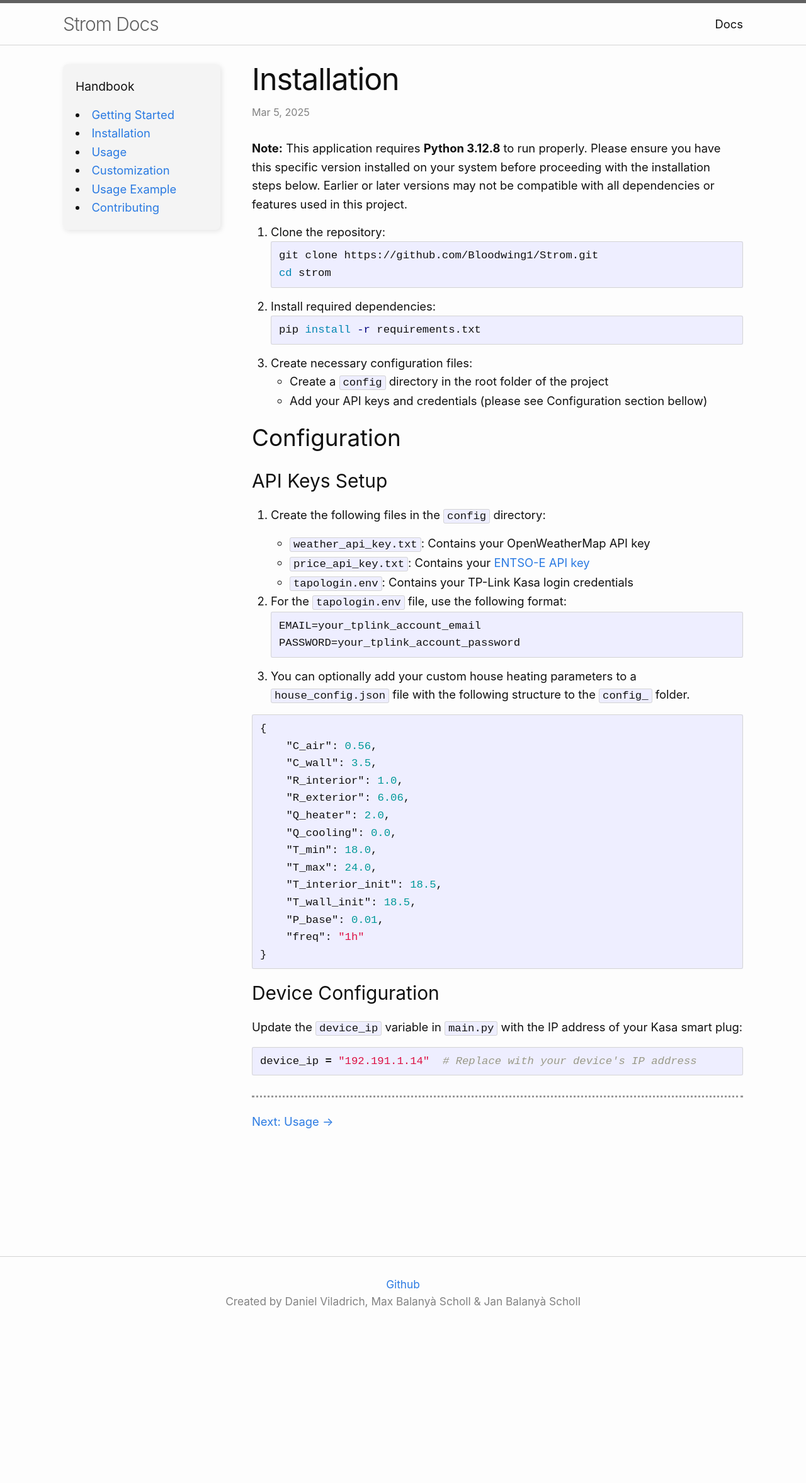
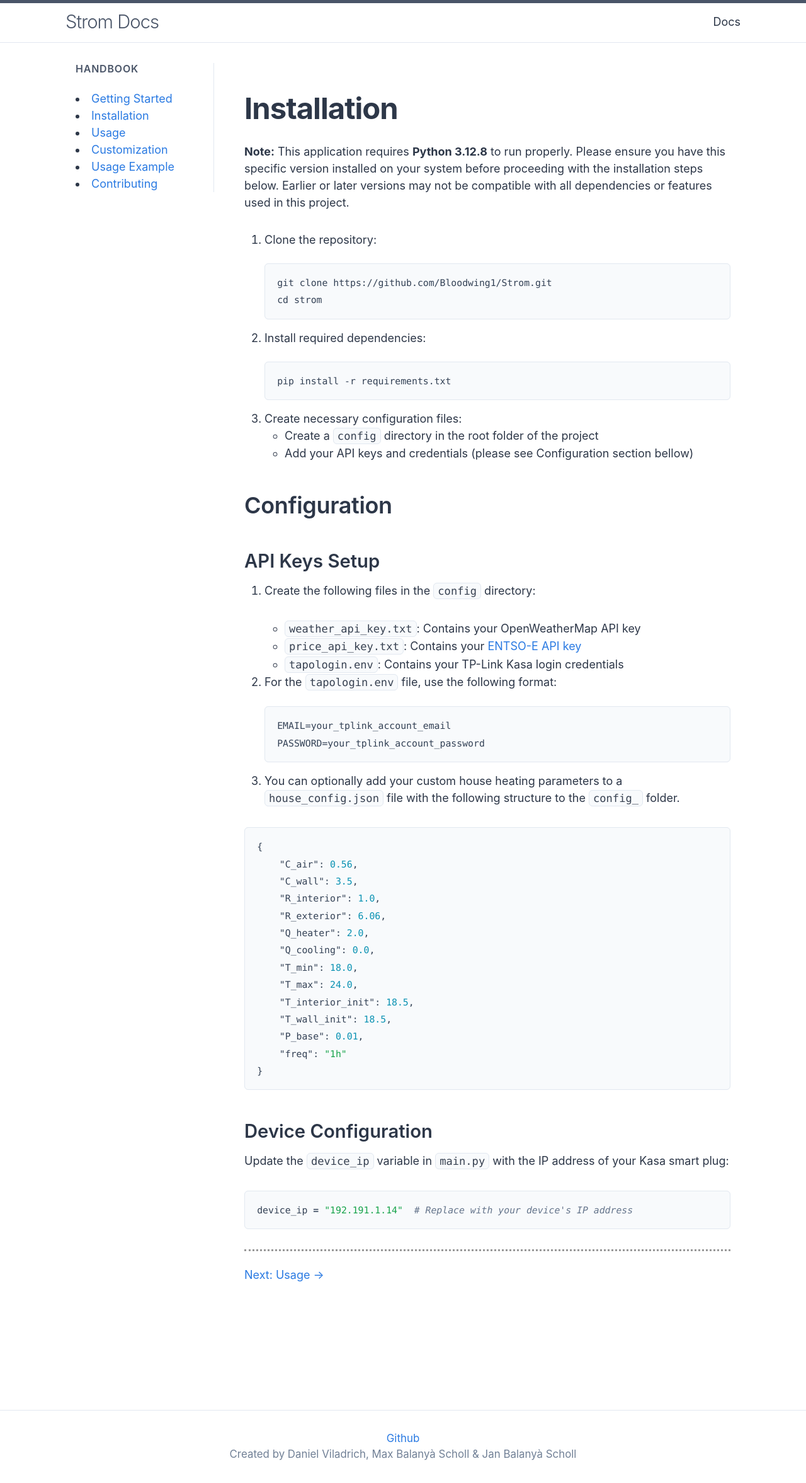
Before and after one commit to janbsc4/strom-docs, a Jekyll site: the page built from _posts/2025-03-05-installation.md, in a window 1280 px wide. Shown: the whole page at 63% size. Built offline with Jekyll 4.4.1, drawn with Linux system fonts in a browser that asks for light colours; before the commit the page ends 2110 px from its top, so only the background shows below that.

Commit message:
Layout changes for docs section

```diff
--- a/_layouts/post.html
+++ b/_layouts/post.html
@@ -5,14 +5,6 @@ layout: default
 
   <header class="post-header">
     <h1 class="post-title p-name" itemprop="name headline">{{ page.title | escape }}</h1>
-    <p class="post-meta">
-      <time class="dt-published" datetime="{{ page.date | date_to_xmlschema }}" itemprop="datePublished">
-        {%- assign date_format = site.minima.date_format | default: "%b %-d, %Y" -%}
-        {{ page.date | date: date_format }}
-      </time>
-      {%- if page.author -%}
-        • <span itemprop="author" itemscope itemtype="http://schema.org/Person"><span class="p-author h-card" itemprop="name">{{ page.author }}</span></span>
-      {%- endif -%}</p>
   </header>
 
   <div class="post-content e-content" itemprop="articleBody">
--- a/assets/css/base.css
+++ b/assets/css/base.css
@@ -34,6 +34,10 @@ h1, h2, h3, h4, h5, h6, p, blockquote, pre, ul, ol, dl, figure {
   word-wrap: break-word; /* Fallback */
 }
 
+p, blockquote, pre, ul, ol, dl, figure {
+  margin-bottom: var(--spacing-unit);
+}
+
 /* Main element */
 main {
   display: block;
@@ -67,15 +71,37 @@ li > ol {
 
 /* Headings */
 h1, h2, h3, h4, h5, h6 {
-  font-weight: var(--base-font-weight);
-  overflow-wrap: break-word; /* Ensure headings wrap */
-  word-wrap: break-word;
+  font-weight: 600;
+  line-height: 1.2;
+  margin-top: calc(var(--spacing-unit) * 1.5);
+  margin-bottom: calc(var(--spacing-unit) * 0.5);
+}
+
+h1 {
+  font-size: 2.5rem;
+  font-weight: 700;
+  letter-spacing: -0.02em;
+}
+
+h2 {
+  font-size: 2rem;
+  letter-spacing: -0.01em;
+}
+
+h3 {
+  font-size: 1.5rem;
+}
+
+h4 {
+  font-size: 1.25rem;
 }
 
 /* Links */
 a {
   color: var(--brand-color);
   text-decoration: none;
+  border-bottom: 1px solid transparent;
+  transition: border-color 0.2s;
   overflow-wrap: break-word; /* Ensure links wrap */
   word-wrap: break-word;
 }
@@ -85,8 +111,8 @@ a:visited {
 }
 
 a:hover {
-  color: var(--text-color);
-  text-decoration: underline;
+  border-bottom-color: currentColor;
+  text-decoration: none;
 }
 
 .social-media-list a:hover {
@@ -115,29 +141,33 @@ blockquote > :last-child {
 
 /* Code formatting */
 pre, code {
-  font-size: calc(var(--base-font-size) * 0.9375);
+  font-size: calc(var(--base-font-size) * 0.95);
   border: 1px solid var(--grey-color-light);
-  border-radius: 3px;
-  background-color: #eef;
-  overflow-x: auto; /* Retain horizontal scrolling for code */
-  white-space: pre-wrap; /* Wrap long lines in pre */
-  word-wrap: break-word; /* Fallback */
-  max-width: 100%; /* Prevent overflow */
-  box-sizing: border-box; /* Include borders/padding in width */
+  border-radius: 6px;
+  background-color: #f8fafc;
+  font-family: ui-monospace, SFMono-Regular, Menlo, Monaco, Consolas, monospace;
+  line-height: 1.6;
 }
 
 code {
-  padding: 1px 5px;
+  padding: 2px 6px;
+  color: #374151;
 }
 
 pre {
-  padding: 8px 12px;
+  padding: 1rem 1.2rem;
+  margin: 1.5rem 0;
+  overflow-x: auto;
+  border: 1px solid #e2e8f0;
+  background: #f8fafc;
 }
 
 pre > code {
   border: 0;
-  padding-right: 0;
-  padding-left: 0;
+  padding: 0;
+  background: transparent;
+  font-size: 0.925rem;
+  color: #334155;
 }
 
 /* Wrapper */
--- a/assets/css/main.css
+++ b/assets/css/main.css
@@ -64,47 +64,55 @@ hr {
 
 .content-container {
   display: flex;
-  gap: 50px;
+  gap: 3rem;
   align-items: flex-start;
-  max-width: 1200px;
+  max-width: 1100px;
   margin: 0 auto;
-  box-sizing: border-box; /* Ensure container respects its own padding */
+  box-sizing: border-box;
+  padding: 0 1rem;
 }
 
 .sidebar {
-  width: 250px;
+  width: 220px;
   flex-shrink: 0;
-  background: #f4f4f4;
-  padding: 20px;
-  border-radius: 8px;
-  box-shadow: 2px 2px 8px rgba(0, 0, 0, 0.1);
   position: sticky;
-  top: 20px;
-  box-sizing: border-box; /* Include padding in width */
+  top: 2rem;
+  box-sizing: border-box;
+  padding-right: 1.5rem;
+  border-right: 1px solid var(--grey-color-light);
 }
 
 .sidebar-content h2 {
-  margin-top: 0;
-  font-size: 1.2rem;
+  margin: 0 0 1.5rem 0;
+  font-size: 1rem;
+  font-weight: 600;
+  text-transform: uppercase;
+  letter-spacing: 0.05em;
+  color: var(--grey-color-dark);
 }
 
 .sidebar-content ul {
   list-style: none;
   padding: 0;
+  margin: 0;
 }
 
 .sidebar-content ul li {
-  margin: 10px 0;
+  margin: 0.75rem 0;
 }
 
 .sidebar-content ul li a {
   text-decoration: none;
-  color: #333;
+  color: var(--text-color);
+  font-size: 0.95rem;
+  line-height: 1.4;
   transition: color 0.2s;
+  display: block;
+  padding: 0.2rem 0;
 }
 
 .sidebar-content ul li a:hover {
-  color: #0073e6;
+  color: var(--brand-color);
 }
 
 .content {
--- a/assets/css/syntax-highlighting.css
+++ b/assets/css/syntax-highlighting.css
@@ -3,70 +3,57 @@
 
 /* Syntax highlighting styles */
 .highlight {
-  background: #fff;
-  margin-bottom: calc(var(--spacing-unit) / 2); /* %vertical-rhythm */
+  background: #f8fafc;
+  margin-bottom: calc(var(--spacing-unit) / 2);
+  border-radius: 6px;
 }
 
 .highlighter-rouge .highlight {
-  background: #eef;
+  background: #f8fafc;
 }
 
-.highlight .c     { color: #998; font-style: italic; } /* Comment */
-.highlight .err   { color: #a61717; background-color: #e3d2d2; } /* Error */
-.highlight .k     { font-weight: bold; } /* Keyword */
-.highlight .o     { font-weight: bold; } /* Operator */
-.highlight .cm    { color: #998; font-style: italic; } /* Comment.Multiline */
-.highlight .cp    { color: #999; font-weight: bold; } /* Comment.Preproc */
-.highlight .c1    { color: #998; font-style: italic; } /* Comment.Single */
-.highlight .cs    { color: #999; font-weight: bold; font-style: italic; } /* Comment.Special */
-.highlight .gd    { color: #000; background-color: #fdd; } /* Generic.Deleted */
-.highlight .gd .x { color: #000; background-color: #faa; } /* Generic.Deleted.Specific */
-.highlight .ge    { font-style: italic; } /* Generic.Emph */
-.highlight .gr    { color: #a00; } /* Generic.Error */
-.highlight .gh    { color: #999; } /* Generic.Heading */
-.highlight .gi    { color: #000; background-color: #dfd; } /* Generic.Inserted */
-.highlight .gi .x { color: #000; background-color: #afa; } /* Generic.Inserted.Specific */
-.highlight .go    { color: #888; } /* Generic.Output */
-.highlight .gp    { color: #555; } /* Generic.Prompt */
-.highlight .gs    { font-weight: bold; } /* Generic.Strong */
-.highlight .gu    { color: #aaa; } /* Generic.Subheading */
-.highlight .gt    { color: #a00; } /* Generic.Traceback */
-.highlight .kc    { font-weight: bold; } /* Keyword.Constant */
-.highlight .kd    { font-weight: bold; } /* Keyword.Declaration */
-.highlight .kp    { font-weight: bold; } /* Keyword.Pseudo */
-.highlight .kr    { font-weight: bold; } /* Keyword.Reserved */
-.highlight .kt    { color: #458; font-weight: bold; } /* Keyword.Type */
-.highlight .m     { color: #099; } /* Literal.Number */
-.highlight .s     { color: #d14; } /* Literal.String */
-.highlight .na    { color: #008080; } /* Name.Attribute */
-.highlight .nb    { color: #0086B3; } /* Name.Builtin */
-.highlight .nc    { color: #458; font-weight: bold; } /* Name.Class */
-.highlight .no    { color: #008080; } /* Name.Constant */
-.highlight .ni    { color: #800080; } /* Name.Entity */
-.highlight .ne    { color: #900; font-weight: bold; } /* Name.Exception */
-.highlight .nf    { color: #900; font-weight: bold; } /* Name.Function */
-.highlight .nn    { color: #555; } /* Name.Namespace */
-.highlight .nt    { color: #000080; } /* Name.Tag */
-.highlight .nv    { color: #008080; } /* Name.Variable */
-.highlight .ow    { font-weight: bold; } /* Operator.Word */
-.highlight .w     { color: #bbb; } /* Text.Whitespace */
-.highlight .mf    { color: #099; } /* Literal.Number.Float */
-.highlight .mh    { color: #099; } /* Literal.Number.Hex */
-.highlight .mi    { color: #099; } /* Literal.Number.Integer */
-.highlight .mo    { color: #099; } /* Literal.Number.Oct */
-.highlight .sb    { color: #d14; } /* Literal.String.Backtick */
-.highlight .sc    { color: #d14; } /* Literal.String.Char */
-.highlight .sd    { color: #d14; } /* Literal.String.Doc */
-.highlight .s2    { color: #d14; } /* Literal.String.Double */
-.highlight .se    { color: #d14; } /* Literal.String.Escape */
-.highlight .sh    { color: #d14; } /* Literal.String.Heredoc */
-.highlight .si    { color: #d14; } /* Literal.String.Interpol */
-.highlight .sx    { color: #d14; } /* Literal.String.Other */
-.highlight .sr    { color: #009926; } /* Literal.String.Regex */
-.highlight .s1    { color: #d14; } /* Literal.String.Single */
-.highlight .ss    { color: #990073; } /* Literal.String.Symbol */
-.highlight .bp    { color: #999; } /* Name.Builtin.Pseudo */
-.highlight .vc    { color: #008080; } /* Name.Variable.Class */
-.highlight .vg    { color: #008080; } /* Name.Variable.Global */
-.highlight .vi    { color: #008080; } /* Name.Variable.Instance */
-.highlight .il    { color: #099; } /* Literal.Number.Integer.Long */
+/* Comments */
+.highlight .c, .highlight .cm, .highlight .c1, .highlight .cs {
+  color: #64748b;
+  font-style: italic;
+}
+
+/* Keywords */
+.highlight .k, .highlight .kc, .highlight .kd, .highlight .kp, .highlight .kr {
+  color: #6366f1;
+  font-weight: 600;
+}
+
+/* Strings */
+.highlight .s, .highlight .sb, .highlight .sc, .highlight .sd, .highlight .s2, .highlight .se,
+.highlight .sh, .highlight .si, .highlight .sx, .highlight .s1 {
+  color: #16a34a;
+}
+
+/* Numbers */
+.highlight .m, .highlight .mf, .highlight .mh, .highlight .mi, .highlight .mo, .highlight .il {
+  color: #0891b2;
+}
+
+/* Function names */
+.highlight .nf {
+  color: #0284c7;
+  font-weight: 600;
+}
+
+/* Class names */
+.highlight .nc {
+  color: #7c3aed;
+  font-weight: 600;
+}
+
+/* Variables */
+.highlight .nv, .highlight .vc, .highlight .vg, .highlight .vi {
+  color: #0f766e;
+}
+
+/* Operators */
+.highlight .o, .highlight .ow {
+  color: #475569;
+  font-weight: 600;
+}
--- a/assets/css/variables.css
+++ b/assets/css/variables.css
@@ -1,21 +1,21 @@
 :root {
   /* Font settings */
   --base-font-family: -apple-system, BlinkMacSystemFont, "Segoe UI", Roboto, Helvetica, Arial, sans-serif, "Apple Color Emoji", "Segoe UI Emoji", "Segoe UI Symbol";
-  --base-font-size: 1.15rem; /* 18.4px at default 16px root */
+  --base-font-size: 1.125rem;
   --base-font-weight: 400;
-  --small-font-size: calc(var(--base-font-size) * 0.875); /* ~16.1px */
-  --base-line-height: 1.6;
+  --small-font-size: calc(var(--base-font-size) * 0.875);
+  --base-line-height: 1.5;
 
   /* Spacing */
-  --spacing-unit: 30px;
+  --spacing-unit: 2rem;
 
   /* Colors */
-  --text-color: #111;
-  --background-color: #fdfdfd;
+  --text-color: #2d3748;
+  --background-color: #ffffff;
   --brand-color: #2a7ae2;
-  --grey-color: #828282;
-  --grey-color-light: #d4d4d4; /* lighten(#828282, 40%) */
-  --grey-color-dark: #616161; /* darken(#828282, 25%) */
+  --grey-color: #718096;
+  --grey-color-light: #e2e8f0;
+  --grey-color-dark: #4a5568;
 
   /* Layout */
   --content-width: 1200px;
```
